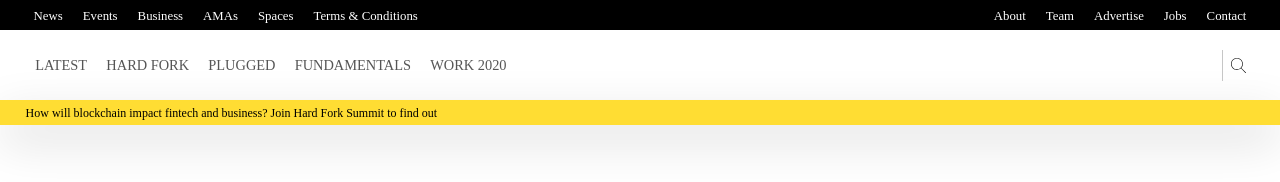
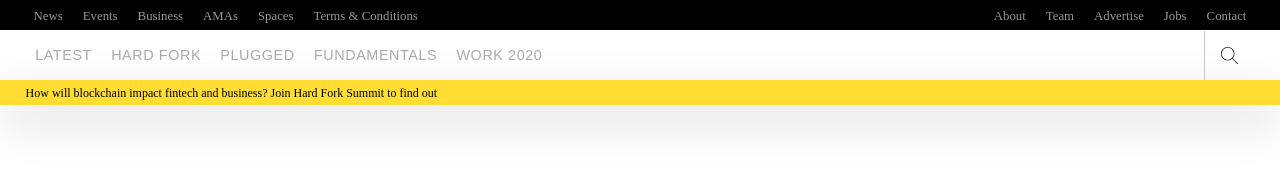
Before and after one commit to abruzy/thenextweb, a plain HTML site: page index.html in a window 1280 px wide. Drawn offline with Linux system fonts and the light colour scheme.

Commit message:
added hover state

```diff
--- a/css/style.css
+++ b/css/style.css
@@ -29,8 +29,12 @@ nav ul li {
 
 nav ul li a {
   font-size: 0.8rem;
+  color: hsla(0,0%,100%,.6);
+  padding: 0.5rem 0.5rem;
+}
+
+nav ul li a:hover {
   color: #fff;
-  padding: 0.5rem 0.5rem;
 }
 
 nav ul .right-links {
@@ -41,7 +45,7 @@ nav ul .right-links {
   display: flex;
   justify-content: flex-start;
   align-items: center;
-  height: 70px;
+  height: 50px;
   padding: 0 2%;
 }
 
@@ -49,13 +53,26 @@ nav ul .right-links {
   padding: 0 0.6rem;
   text-transform: uppercase;
   font-size: 0.9rem;
+  font-family: Shentox,sans-serif;
+  font-weight: 500;
+  color:#aaa;
+  letter-spacing: .04em;
+  line-height: 1;
+  cursor: pointer;
+}
+
+.message p:hover {
+  color: #000;
+}
+
+.search img {
+  height: 17px;
+  max-width: 100%;
   color: #555;
 }
 
-.search img {
-  height: 15px;
-  max-width: 100%;
-  color: #555;
+.search img:hover {
+  color: gray;
 }
 
 .search {
@@ -63,7 +80,7 @@ nav ul .right-links {
   margin-left: auto;
   display: flex;
   justify-content: flex-end;
-  padding: 0.5rem;
+  padding: 1rem;
   border-left: 1px solid #c6c6c6;
 }
 
--- a/index.html
+++ b/index.html
@@ -4,8 +4,9 @@
   <meta charset="UTF-8">
   <meta name="viewport" content="width=device-width, initial-scale=1.0">
   <meta http-equiv="X-UA-Compatible" content="ie=edge">
+  <link rel="shortcut icon" href="https://cdn0.tnwcdn.com/wp-content/themes/cyberdelia/assets/icons/favicon-32x32.png?v=1567585316" type="image/x-icon">
   <link rel="stylesheet" href="css/style.css">
-  <title>Document</title>
+  <title>TNW</title>
 </head>
 <body>
   <nav class="nav-wrapper">
```
